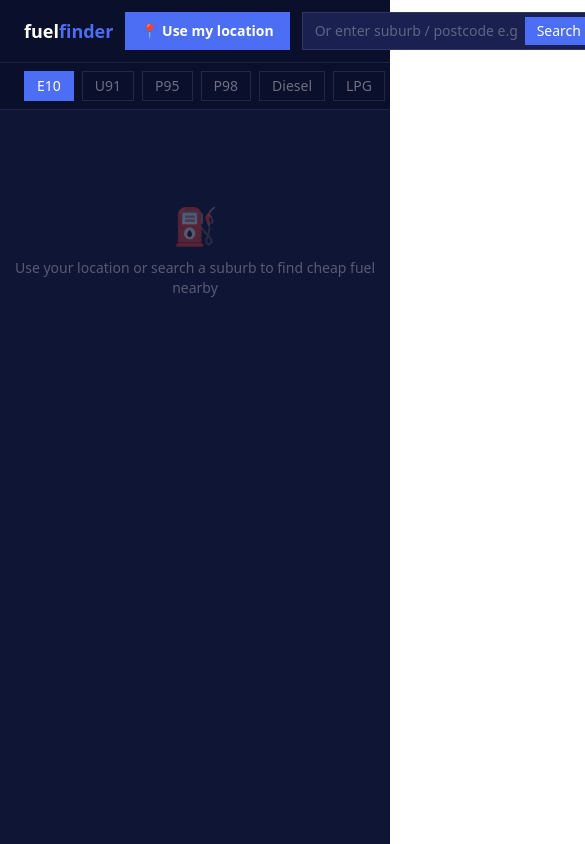
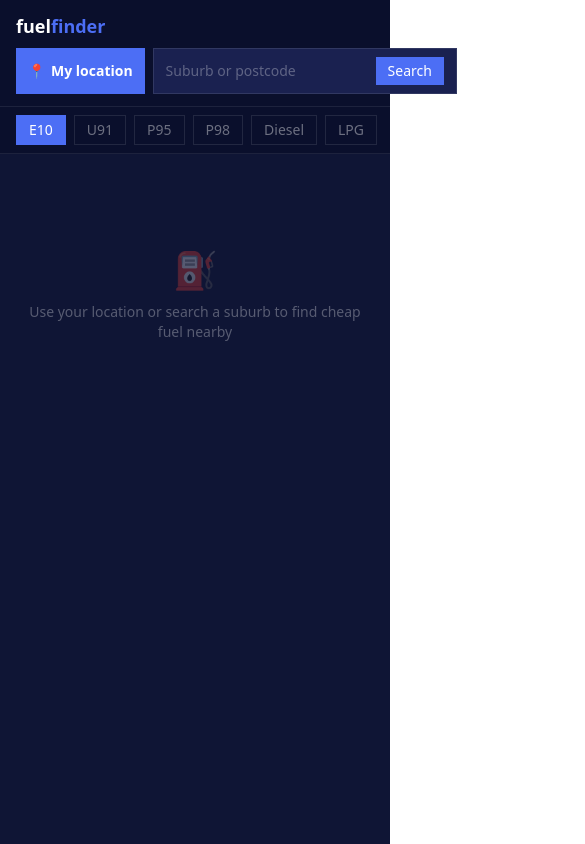
Before and after one commit to AneetKaur033/petrol-price-finder, a React (Vite) app: page / in a window 390 px wide. Shown: the top 844 px of the page, 585 px wide, since content can reach past the window. Built offline with nearby package versions, Linux system fonts and the light colour scheme.

Commit message:
mobile layout, no results state, search label

```diff
--- a/src/App.tsx
+++ b/src/App.tsx
@@ -44,6 +44,7 @@ function App() {
   const [locationLoading, setLocationLoading] = useState(false)
   const [sortMode, setSortMode] = useState<SortMode>('price')
   const [lastSearchCoords, setLastSearchCoords] = useState<{lat: number, lng: number} | null>(null)
+  const [searchLabel, setSearchLabel] = useState<string | null>(null)
 
   const RADIUS = 3
 
@@ -69,11 +70,14 @@ function App() {
     setError(null)
     try {
       const geoRes = await fetch(
-        `https://nominatim.openstreetmap.org/search?q=${encodeURIComponent(search + ', NSW, Australia')}&format=json&limit=1`
+        `https://nominatim.openstreetmap.org/search?q=${encodeURIComponent(search + ', NSW, Australia')}&format=json&limit=1&addressdetails=1`
       )
       const geoData = await geoRes.json()
       if (!geoData.length) throw new Error('Suburb or postcode not found')
-      const { lat, lon } = geoData[0]
+      const { lat, lon, address } = geoData[0]
+      const suburb = address?.suburb || address?.town || address?.village || search
+      const postcode = address?.postcode || ''
+      setSearchLabel(`${suburb}${postcode ? ` (${postcode})` : ''}`)
       await fetchByCoords(parseFloat(lat), parseFloat(lon), fuelType)
     } catch (e: any) {
       setError(e.message || 'Failed to find location')
@@ -86,6 +90,17 @@ function App() {
     setError(null)
     navigator.geolocation.getCurrentPosition(
       async (pos) => {
+        // Reverse geocode to get suburb name
+        try {
+          const res = await fetch(
+            `https://nominatim.openstreetmap.org/reverse?lat=${pos.coords.latitude}&lon=${pos.coords.longitude}&format=json`
+          )
+          const data = await res.json()
+          const suburb = data?.address?.suburb || data?.address?.town || 'your location'
+          setSearchLabel(suburb)
+        } catch {
+          setSearchLabel('your location')
+        }
         await fetchByCoords(pos.coords.latitude, pos.coords.longitude, fuelType)
         setLocationLoading(false)
       },
@@ -134,26 +149,30 @@ function App() {
   return (
     <div className="min-h-screen" style={{ backgroundColor: '#0f1535', color: 'white' }}>
 
-      {/* Row 1: Nav */}
+      {/* Row 1: Nav — stacks on mobile */}
       <div
         style={{ backgroundColor: '#0a0f2c', borderBottom: '1px solid rgba(255,255,255,0.08)' }}
-        className="px-6 flex items-stretch gap-3"
+        className="px-4 py-3 flex flex-col gap-2 md:flex-row md:items-stretch md:gap-3"
       >
-        <h1 className="text-lg font-bold flex items-center shrink-0 py-3">
+        {/* Logo */}
+        <h1 className="text-lg font-bold flex items-center shrink-0">
           fuel<span style={{ color: '#4c6ef5' }}>finder</span>
         </h1>
 
+        {/* Location + Search row on mobile */}
+        <div className="flex gap-2 flex-1">
           <button
             onClick={handleUseLocation}
             disabled={locationLoading}
-          className="shrink-0 text-sm font-semibold flex items-center gap-1.5 px-4 my-3"
+            className="shrink-0 text-sm font-semibold flex items-center gap-1.5 px-3 py-2 md:px-4"
             style={{ backgroundColor: '#4c6ef5', color: 'white' }}
           >
-          📍 {locationLoading ? 'Locating...' : 'Use my location'}
+            📍 <span className="hidden sm:inline">{locationLoading ? 'Locating...' : 'Use my location'}</span>
+            <span className="sm:hidden">{locationLoading ? '...' : 'My location'}</span>
           </button>
 
           <div
-          className="flex-1 flex items-center gap-2 px-3 my-3"
+            className="flex-1 flex items-center gap-2 px-3 py-2"
             style={{ backgroundColor: '#1a2150', border: '1px solid rgba(255,255,255,0.1)' }}
           >
             <input
@@ -161,8 +180,8 @@ function App() {
               value={search}
               onChange={e => setSearch(e.target.value)}
               onKeyDown={e => e.key === 'Enter' && handleSearch()}
-            placeholder="Or enter suburb / postcode e.g. Bondi, 2026"
-            className="flex-1 bg-transparent text-sm text-white placeholder-white/30 focus:outline-none py-2"
+              placeholder="Suburb or postcode"
+              className="flex-1 bg-transparent text-sm text-white placeholder-white/30 focus:outline-none min-w-0"
             />
             <button
               onClick={handleSearch}
@@ -174,17 +193,18 @@ function App() {
             </button>
           </div>
         </div>
+      </div>
 
-      {/* Row 2: Fuel type */}
+      {/* Row 2: Fuel type — scrollable on mobile */}
       <div
         style={{ backgroundColor: '#0a0f2c', borderBottom: '1px solid rgba(255,255,255,0.08)' }}
-        className="px-6 py-2 flex items-center gap-2"
+        className="px-4 py-2 flex items-center gap-2 overflow-x-auto"
       >
         {FUEL_TYPES.map(f => (
           <button
             key={f.value}
             onClick={() => handleFuelTypeChange(f.value)}
-            className="text-sm px-3 py-1 font-medium"
+            className="text-sm px-3 py-1 font-medium shrink-0"
             style={{
               backgroundColor: fuelType === f.value ? '#4c6ef5' : 'transparent',
               color: fuelType === f.value ? 'white' : 'rgba(255,255,255,0.4)',
@@ -199,7 +219,7 @@ function App() {
       {/* Error */}
       {error && (
         <div
-          className="mx-6 mt-4 px-4 py-3 text-sm text-red-300"
+          className="mx-4 mt-4 px-4 py-3 text-sm text-red-300"
           style={{ backgroundColor: 'rgba(239,68,68,0.1)', border: '1px solid rgba(239,68,68,0.3)' }}
         >
           {error}
@@ -213,7 +233,7 @@ function App() {
 
       {/* Empty state */}
       {!data && !loading && !error && (
-        <div className="text-center py-24 text-white/30">
+        <div className="text-center py-24 text-white/30 px-4">
           <p className="text-4xl mb-3">⛽</p>
           <p className="text-sm">Use your location or search a suburb to find cheap fuel nearby</p>
         </div>
@@ -221,14 +241,35 @@ function App() {
 
       {/* Results */}
       {data && !loading && (
-        <div className="px-6 mt-5 pb-10">
+        <div className="px-4 mt-5 pb-10">
+
+          {/* Search label */}
+          {searchLabel && (
+            <p className="text-xs text-white/30 mb-3">
+              📍 Showing results near <span className="text-white/60 font-medium">{searchLabel}</span> within {RADIUS}km
+            </p>
+          )}
+
+          {/* No results state */}
+          {data.stations.length === 0 && (
+            <div
+              className="px-4 py-8 text-center"
+              style={{ backgroundColor: '#1a2150' }}
+            >
+              <p className="text-white/40 text-sm">No stations found within {RADIUS}km of {searchLabel || 'this location'}.</p>
+              <p className="text-white/30 text-xs mt-2">Try searching a nearby suburb or increase your search area.</p>
+            </div>
+          )}
+
+          {data.stations.length > 0 && (
+            <>
               <div className="flex justify-between items-center mb-3">
                 <div className="flex items-center gap-3">
-              <span className="text-xs text-white/30 uppercase tracking-wider">Sort by</span>
+                  <span className="text-xs text-white/30 uppercase tracking-wider hidden sm:inline">Sort by</span>
                   <div className="flex" style={{ border: '1px solid rgba(255,255,255,0.1)' }}>
                     <button
                       onClick={() => setSortMode('price')}
-                  className="px-4 py-1.5 text-sm font-medium"
+                      className="px-3 py-1.5 text-sm font-medium"
                       style={{
                         backgroundColor: sortMode === 'price' ? '#4c6ef5' : 'transparent',
                         color: sortMode === 'price' ? 'white' : 'rgba(255,255,255,0.4)',
@@ -238,7 +279,7 @@ function App() {
                     </button>
                     <button
                       onClick={() => setSortMode('distance')}
-                  className="px-4 py-1.5 text-sm font-medium"
+                      className="px-3 py-1.5 text-sm font-medium"
                       style={{
                         backgroundColor: sortMode === 'distance' ? '#4c6ef5' : 'transparent',
                         color: sortMode === 'distance' ? 'white' : 'rgba(255,255,255,0.4)',
@@ -249,7 +290,7 @@ function App() {
                     </button>
                   </div>
                 </div>
-            <p className="text-sm text-white/40">
+                <p className="text-xs text-white/40">
                   {data.stations.length} stations · avg {avgPrice?.toFixed(1)}¢/L
                 </p>
               </div>
@@ -261,16 +302,17 @@ function App() {
                   return (
                     <div
                       key={station.code}
-                  className="flex justify-between items-center"
+                      className="flex items-center"
                       style={{
                         backgroundColor: '#1a2150',
                         borderLeft: index === 0 ? '3px solid #22c55e' : '3px solid transparent',
                         marginBottom: '2px',
-                    padding: '14px 16px',
+                        padding: '12px 16px',
                       }}
                     >
-                  <div className="shrink-0 mr-6 text-left">
-                    <p className={`text-4xl font-bold leading-none ${getPriceColor(price!.price)}`}>
+                      {/* Price */}
+                      <div className="shrink-0 mr-4 text-left w-20">
+                        <p className={`text-3xl font-bold leading-none ${getPriceColor(price!.price)}`}>
                           {price!.price}
                         </p>
                         <p className="text-white/40 text-xs mt-1">¢/litre</p>
@@ -279,20 +321,23 @@ function App() {
                         )}
                       </div>
 
-                  <div className="flex-1">
+                      {/* Station info */}
+                      <div className="flex-1 min-w-0">
                         {index === 0 && (
-                      <p className="text-xs font-semibold mb-1 text-green-400">
+                          <p className="text-xs font-semibold mb-0.5 text-green-400">
                             {sortMode === 'price' ? 'CHEAPEST' : 'CLOSEST'}
                           </p>
                         )}
-                    <h2 className="font-bold text-white text-base leading-tight">{station.name}</h2>
-                    <p className="text-white/40 text-xs mt-1">{station.address}</p>
-                    <p className="text-white/30 text-xs mt-1">📍 {station.location.distance.toFixed(1)} km away</p>
+                        <h2 className="font-bold text-white text-sm leading-tight truncate">{station.name}</h2>
+                        <p className="text-white/40 text-xs mt-0.5 truncate">{station.address}</p>
+                        <p className="text-white/30 text-xs mt-0.5">📍 {station.location.distance.toFixed(1)} km away</p>
                       </div>
                     </div>
                   )
                 })}
               </div>
+            </>
+          )}
         </div>
       )}
     </div>
```
Lines whose indentation alone changed are shown as unchanged.
